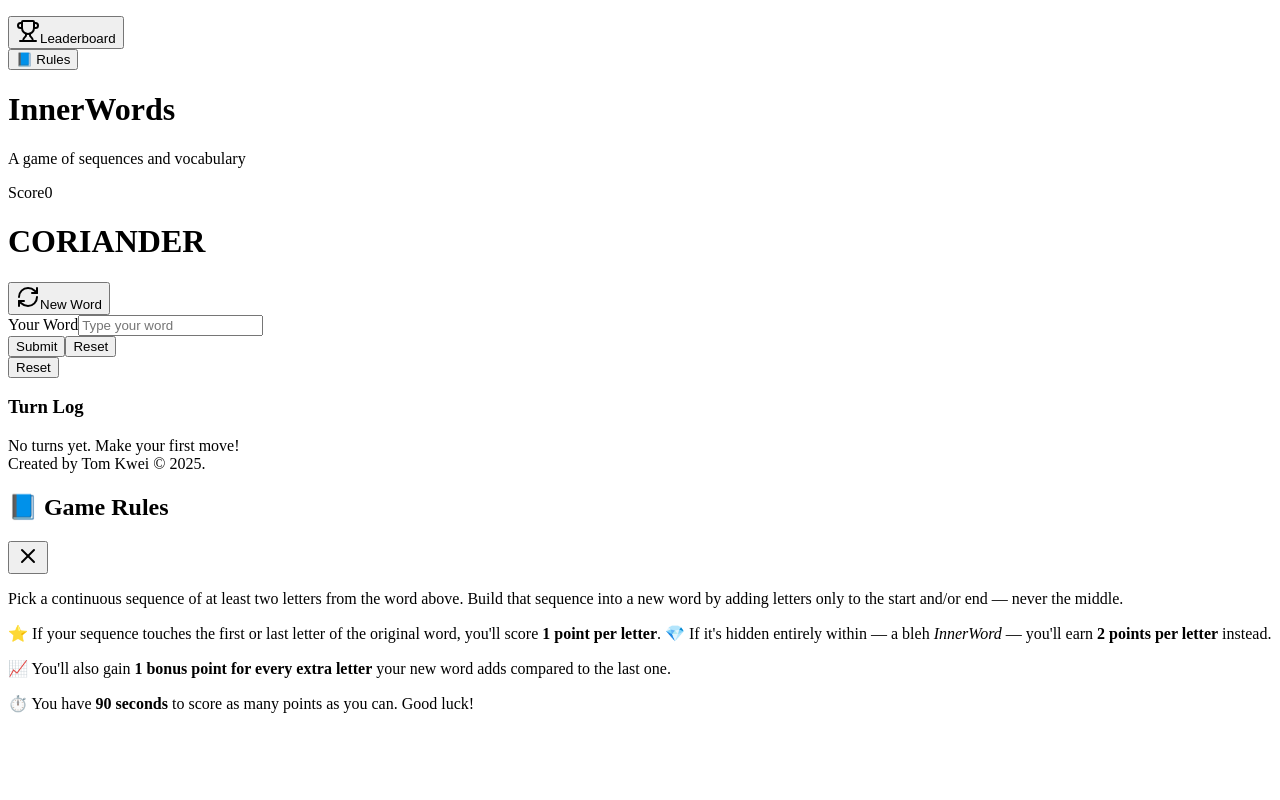
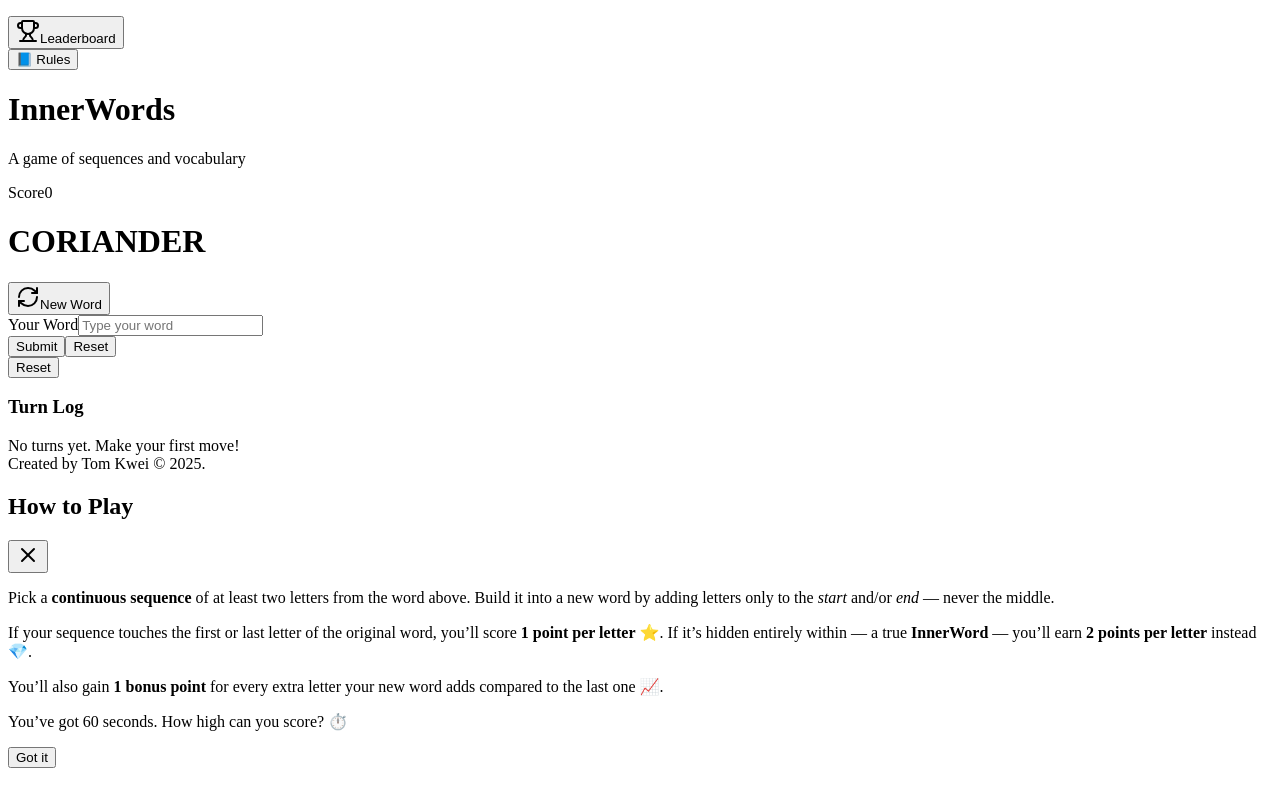
Before and after one commit to 8frwg2pq99-hub/InnerWordsGame, a React (Vite) app in the folder client/: page / in a window 1280 px wide. Both pictures are taken after a click on the button "📘 Rules". Built offline with nearby package versions, Linux system fonts and the light colour scheme.

Commit message:
Add Rules modal and remove inline instructions

```diff
--- a/client/src/components/GameInstructions.tsx
+++ b/client/src/components/GameInstructions.tsx
@@ -1,43 +1,38 @@
-type Props = {
-  newWord: string;
-  onNewWordChange: (v: string) => void;
-  onSubmit: () => void;
-  disabled?: boolean;
-  label?: string;
-  placeholder?: string;
-};
+// client/src/components/GameInstructions.tsx
+import React from "react";
 
-export default function GameInputs({
-  newWord,
-  onNewWordChange,
-  onSubmit,
-  disabled,
-  label = "Your Word",
-  placeholder = "Type your word",
-}: Props) {
+/** Reusable body of the rules with emojis, bold/italics preserved */
+export function InstructionsBody() {
   return (
-    <div className="mt-4 text-center">
-      <label className="block mb-2 text-sm md:text-base font-medium text-foreground">
-        {label}
-      </label>
+    <div className="space-y-4 text-sm sm:text-base leading-relaxed text-muted-foreground">
+      <p>
+        Pick a <strong>continuous sequence</strong> of at least two letters from the
+        word above. Build it into a new word by adding letters only to the{" "}
+        <em>start</em> and/or <em>end</em> — never the middle.
+      </p>
 
-      <input
-        className="w-full border rounded-md px-3 py-2 text-center tracking-[0.08em] bg-background text-foreground"
-        value={newWord}
-        onChange={(e) => onNewWordChange(e.target.value)}
-        placeholder={placeholder}
-        disabled={disabled}
-      />
+      <p>
+        If your sequence touches the first or last letter of the original word, you’ll score{" "}
+        <strong>1 point per letter</strong> ⭐. If it’s hidden entirely within — a true{" "}
+        <strong>InnerWord</strong> — you’ll earn <strong>2 points per letter</strong> instead 💎.
+      </p>
 
-      <div className="mt-4 flex justify-center">
-        <button
-          onClick={onSubmit}
-          disabled={disabled}
-          className="bg-primary text-primary-foreground font-semibold py-2 px-4 rounded-md hover:opacity-90 disabled:opacity-50 w-full max-w-[380px]"
-        >
-          Submit
-        </button>
-      </div>
+      <p>
+        You’ll also gain <strong>1 bonus point</strong> for every extra letter your new word adds
+        compared to the last one 📈.
+      </p>
+
+      <p className="font-semibold">
+        You’ve got 60 seconds. How high can you score? ⏱️
+      </p>
     </div>
   );
 }
+
+/**
+ * Optional default export. We’re hiding it by default because rules now live in the modal.
+ * If some page still renders <GameInstructions/>, it won’t break.
+ */
+export default function GameInstructions() {
+  return null;
+}
--- a/client/src/pages/Home.tsx
+++ b/client/src/pages/Home.tsx
@@ -1,12 +1,8 @@
-<div className="text-xs text-muted-foreground mb-2">
-  Build: <code>canary-2025-10-23-1</code>
-</div>
 // client/src/pages/Home.tsx
 import { useState } from 'react';
 import GameHeader from '@/components/GameHeader';
 import CurrentWordDisplay from '@/components/CurrentWordDisplay';
-// NOTE: Rules now live in a modal, so the always-visible GameInstructions import is removed.
-// import GameInstructions from '@/components/GameInstructions';
+import { InstructionsBody } from '@/components/GameInstructions';
 import GameInputs from '@/components/GameInputs';
 import GameFooter from '@/components/GameFooter';
 import FeedbackMessage from '@/components/FeedbackMessage';
@@ -56,7 +52,6 @@ export default function Home() {
       for (let j = i + 2; j <= base.length; j++) {
         const seq = base.substring(i, j);
         const indexInWord = word.indexOf(seq);
-
         if (indexInWord !== -1 && seq.length > longestSeq.length) {
           longestSeq = seq;
           longestIndexBase = i;
@@ -64,14 +59,8 @@ export default function Home() {
         }
       }
     }
-
     if (longestSeq.length < 2) return null;
-
-    return {
-      sequence: longestSeq,
-      indexInBase: longestIndexBase,
-      indexInWord: longestIndexWord
-    };
+    return { sequence: longestSeq, indexInBase: longestIndexBase, indexInWord: longestIndexWord };
   };
 
   const verifyWordStructure = (word: string, sequence: string, indexInWord: number): boolean => {
@@ -96,11 +85,10 @@ export default function Home() {
     }
 
     const result = findSequenceInWord(base, word);
-
     if (!result) {
       setMessage({
         text: `No contiguous sequence from ${base} found in ${word}. The new word must contain at least 2 consecutive letters from the current word.`,
-        type: 'error'
+        type: 'error',
       });
       return;
     }
@@ -110,7 +98,7 @@ export default function Home() {
     if (!verifyWordStructure(word, sequence, indexInWord)) {
       setMessage({
         text: `Letters cannot be inserted inside the sequence "${sequence}".`,
-        type: 'error'
+        type: 'error',
       });
       return;
     }
@@ -132,7 +120,7 @@ export default function Home() {
     const bonusText = lengthBonus ? `, +${lengthBonus} length bonus` : '';
     setMessage({
       text: `+${points} points (${inner ? 'Inner' : 'Edge'} ${sequence.length}-letter sequence: "${sequence}"${bonusText}).`,
-      type: 'success'
+      type: 'success',
     });
 
     setTurns([
@@ -144,9 +132,9 @@ export default function Home() {
         points,
         sequencePoints: seqPoints,
         lengthBonus,
-        totalScore: newScore
+        totalScore: newScore,
       },
-      ...turns
+      ...turns,
     ]);
 
     setCurrentWord(word);
@@ -177,9 +165,7 @@ export default function Home() {
   };
 
   const handleChangeWord = (word: string) => {
-    if (isTimerActive || isGameOver) {
-      return; // Don’t allow changing word during active game
-    }
+    if (isTimerActive || isGameOver) return; // Don’t allow changing during an active game
     setSelectedWord(word);
     setCurrentWord(word);
     setPrevWordLen(word.length);
@@ -191,23 +177,18 @@ export default function Home() {
 
   const handleCycleWord = () => {
     if (isTimerActive || isGameOver) return;
-
     const currentIndex = AVAILABLE_WORDS.indexOf(selectedWord);
     const nextIndex = (currentIndex + 1) % AVAILABLE_WORDS.length;
-    const nextWord = AVAILABLE_WORDS[nextIndex];
-    handleChangeWord(nextWord);
+    handleChangeWord(AVAILABLE_WORDS[nextIndex]);
   };
 
-  const handleViewLeaderboard = () => {
-    setShowLeaderboard(true);
-  };
+  const handleViewLeaderboard = () => setShowLeaderboard(true);
 
   return (
     <div className="min-h-screen bg-background flex items-center justify-center p-4 sm:p-6">
       <div className="w-full max-w-2xl bg-card border border-card-border rounded-xl p-8 shadow-xl">
-        {/* ===== Top Bar ===== */}
+        {/* Top Bar */}
         <div className="flex items-center justify-between mb-6 pb-6 border-b border-border">
-          {/* Left: Leaderboard */}
           <div className="flex items-center gap-3">
             <Button
               onClick={handleViewLeaderboard}
@@ -220,7 +201,6 @@ export default function Home() {
             </Button>
           </div>
 
-          {/* Right: Rules Button (replaces Login) */}
           <div className="flex items-center gap-2">
             <Button
               onClick={() => setShowRules(true)}
@@ -233,16 +213,24 @@ export default function Home() {
           </div>
         </div>
 
-        {/* ===== Main Stack ===== */}
+        {/* Main stack */}
+        <div className="flex flex-col">
+          {/* 1. Header + score */}
+          <div>
             <GameHeader score={score} />
+          </div>
 
+          {/* 2. Timer */}
           <div className="mb-4">
             <GameTimer isActive={isTimerActive} onTimeUp={handleTimeUp} duration={60} />
           </div>
 
+          {/* 3. Big word */}
+          <div>
             <CurrentWordDisplay word={currentWord} />
+          </div>
 
-        {/* Change/New Word */}
+          {/* 4. Change/New word */}
           <div className="flex items-center gap-3 mb-6 justify-center">
             <Button
               onClick={handleCycleWord}
@@ -257,32 +245,39 @@ export default function Home() {
             </Button>
           </div>
 
-        {/* Input + Submit */}
+          {/* 5. Inputs */}
+          <div>
             <GameInputs
               newWord={newWord}
               onNewWordChange={setNewWord}
               onSubmit={handleSubmit}
               disabled={isGameOver}
             />
+          </div>
 
-        {/* Reset / End Run */}
+          {/* 6. Footer (submit/reset/end-run) */}
+          <div>
             <GameFooter
               onReset={handleReset}
               onEndRun={handleEndRun}
               isGameActive={isTimerActive && !isGameOver}
             />
+          </div>
 
           {/* Feedback + Turn log */}
+          <div>
             <FeedbackMessage message={message.text} type={message.type} />
             <TurnLog turns={turns} />
+          </div>
 
-        {/* Footer */}
+          {/* Copyright */}
           <footer className="mt-8 pt-4 border-t border-border text-center text-sm text-muted-foreground">
             Created by Tom Kwei © 2025.
           </footer>
         </div>
+      </div>
 
-      {/* ===== Game Over Summary Modal ===== */}
+      {/* Game over summary */}
       {isGameOver && (
         <GameOverSummary
           score={score}
@@ -292,7 +287,30 @@ export default function Home() {
         />
       )}
 
-      {/* ===== Leaderboard Modal ===== */}
+      {/* Rules modal */}
+      {showRules && (
+        <div className="fixed inset-0 z-50 bg-black/60 backdrop-blur-sm flex items-center justify-center p-4">
+          <div className="bg-card border border-border rounded-xl w-full max-w-2xl p-6 sm:p-8 shadow-2xl">
+            <div className="flex items-center justify-between mb-4">
+              <h2 className="text-2xl sm:text-3xl font-bold">How to Play</h2>
+              <Button
+                onClick={() => setShowRules(false)}
+                variant="ghost"
+                size="icon"
+                className="shrink-0"
+              >
+                <X className="w-5 h-5" />
+              </Button>
+            </div>
+            <InstructionsBody />
+            <div className="mt-6 flex justify-end">
+              <Button onClick={() => setShowRules(false)}>Got it</Button>
+            </div>
+          </div>
+        </div>
+      )}
+
+      {/* Leaderboard modal */}
       {showLeaderboard && (
         <div className="fixed inset-0 bg-background/80 backdrop-blur-sm flex items-center justify-center p-6 z-50 overflow-y-auto">
           <div className="bg-card border-2 border-primary rounded-xl p-8 max-w-2xl w-full my-8 shadow-2xl max-h-[90vh] overflow-y-auto">
@@ -313,58 +331,7 @@ export default function Home() {
                 <X className="w-5 h-5" />
               </Button>
             </div>
-
             <Leaderboard startingWord={selectedWord} />
-          </div>
-        </div>
-      )}
-
-      {/* ===== Rules Modal ===== */}
-      {showRules && (
-        <div
-          className="fixed inset-0 bg-background/80 backdrop-blur-sm flex items-center justify-center p-6 z-50 overflow-y-auto"
-          onClick={() => setShowRules(false)}
-        >
-          <div
-            className="bg-card border-2 border-primary rounded-xl p-6 max-w-2xl w-full shadow-2xl relative"
-            onClick={(e) => e.stopPropagation()}
-          >
-            <div className="flex items-center justify-between mb-4">
-              <h2 className="text-2xl font-bold">📘 Game Rules</h2>
-              <Button
-                onClick={() => setShowRules(false)}
-                variant="ghost"
-                size="icon"
-                data-testid="button-close-rules"
-              >
-                <X className="w-5 h-5" />
-              </Button>
-            </div>
-
-            <div className="text-base leading-relaxed space-y-4">
-              <p>
-                Pick a continuous sequence of at least two letters from the word above.
-                Build that sequence into a new word by adding letters only to the start
-                and/or end — never the middle.
-              </p>
-
-              <p>
-                ⭐ If your sequence touches the first or last letter of the original
-                word, you'll score <b>1 point per letter</b>.{' '}
-                💎 If it's hidden entirely within — a bleh <i>InnerWord</i> — you'll
-                earn <b>2 points per letter</b> instead.
-              </p>
-
-              <p>
-                📈 You'll also gain <b>1 bonus point for every extra letter</b> your
-                new word adds compared to the last one.
-              </p>
-
-              <p>
-                ⏱️ You have <b>90 seconds</b> to score as many points as you can.
-                Good luck!
-              </p>
-            </div>
           </div>
         </div>
       )}
```
Lines whose indentation alone changed are shown as unchanged.
